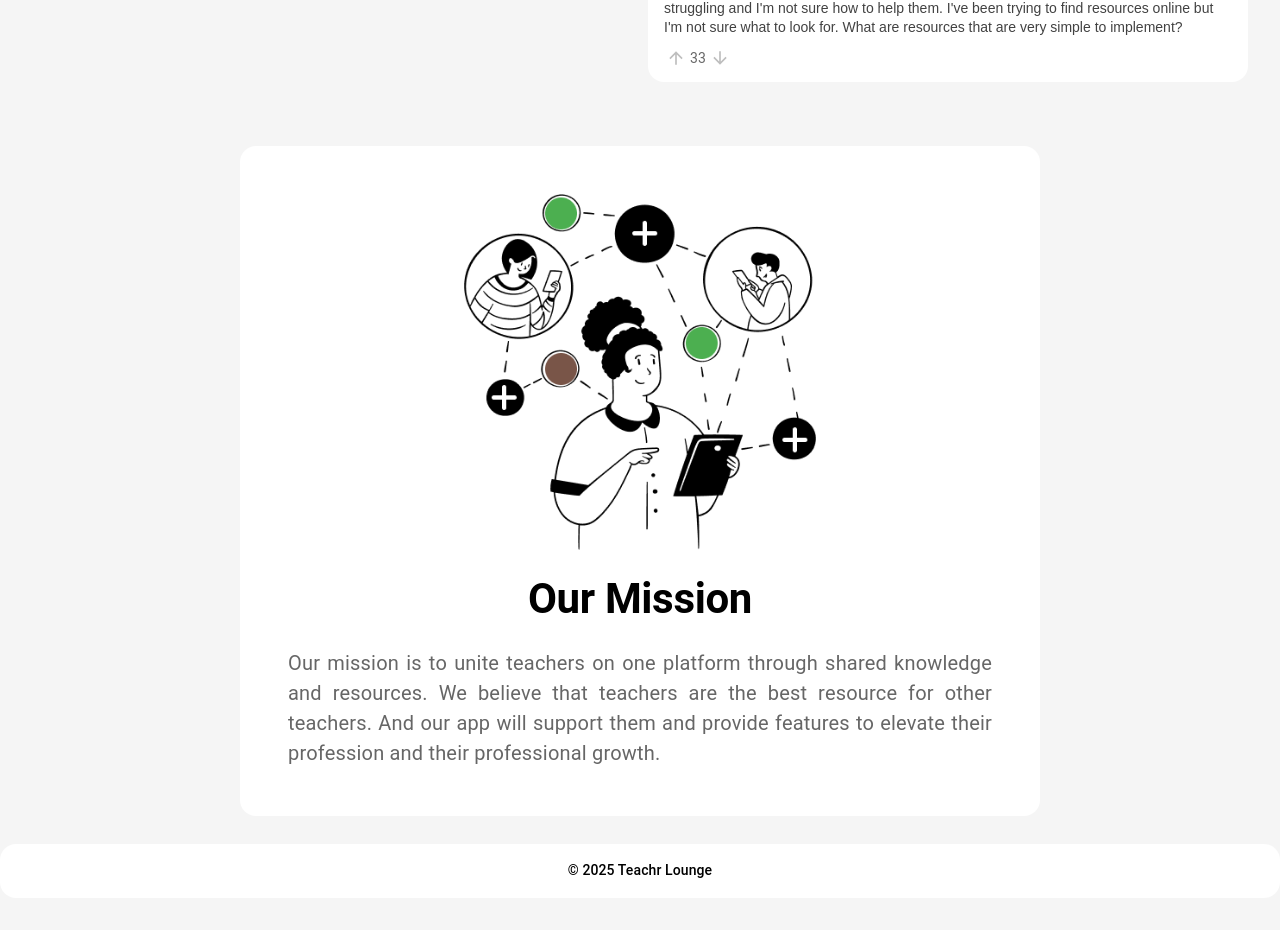
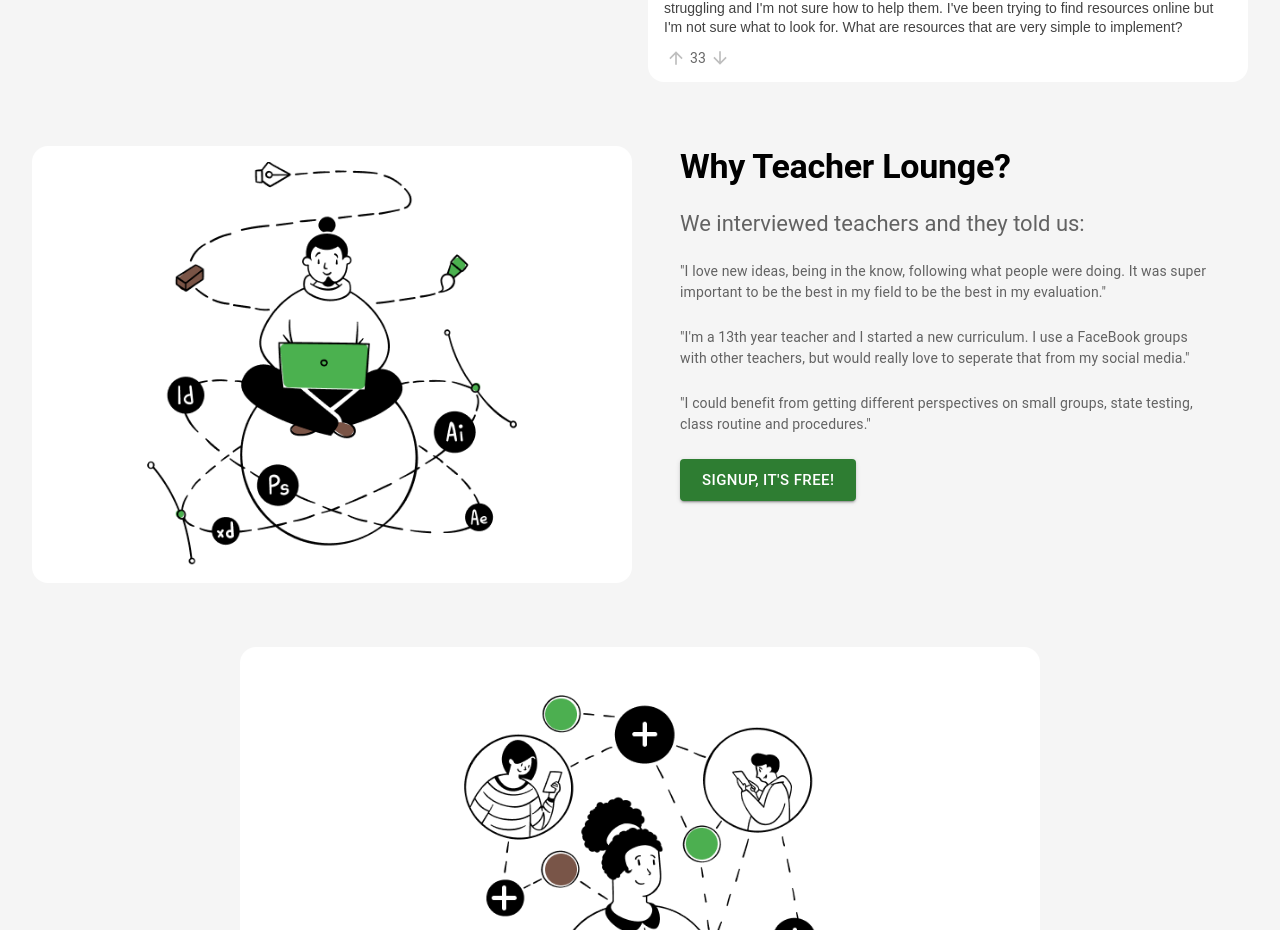
Before and after one commit to ChaseTheCoder/teachr-frontend, a Next.js app: page / in a window 1280 px wide. Shown: the part 1017-1947 px from the top of the page. Built offline with nearby package versions, Linux system fonts and the light colour scheme; no server answers.

Commit message:
add to landing page and add selected to notifications if unread

```diff
--- a/app/(loggedin)/notifications/notifications.tsx
+++ b/app/(loggedin)/notifications/notifications.tsx
@@ -141,6 +141,7 @@ export default function Notifications() {
                   <ListItemButton
                     alignItems="center"
                     key={notification.id}
+                    selected={!notification.read}
                     onClick={(e) => {
                       e.preventDefault();
                       handleNotificationClick(notificationUrl, notification.id, notification.read);
--- a/app/page.tsx
+++ b/app/page.tsx
@@ -161,6 +161,47 @@ export default function Home() {
           }
         </Grid>
       </Grid>
+      <Grid container spacing={2} sx={{ paddingX: { xs: 1, md: 4 }, marginTop: 4 }}>
+        <Grid item xs={12} md={6}>
+            <Box sx={{ padding: 2, borderRadius: 4, bgcolor: '#ffffff', height: '100%', display: 'flex', justifyContent: 'center', alignItems: 'center' }} >
+            <Image
+              src="/Automate.png"
+              alt="Educational Illustration of teachers connecting online."
+              width={0}
+              height={0}
+              sizes="30vw"
+              style={{ width: '65%', height: 'auto' }}
+            />
+            </Box>
+        </Grid>
+        <Grid item xs={12} md={6}>
+          <Box sx={{ display: 'flex', flexDirection: 'column', paddingX: { xs: 1, md: 4 }, paddingTop: { xs: 3, md: 0 }, maxWidth: '900px' }} gap={{ xs: 2, md:3 }}>
+            <Typography variant='h2' fontWeight='bold' fontSize={{ xs: 24, sm: 28, md: 34 }}>Why Teacher Lounge?</Typography>
+            <Typography variant='h3' fontSize={{ xs: 18, sm: 22 }} color='textSecondary'>
+              We interviewed teachers and they told us:
+            </Typography>
+            <Typography fontSize={14} color='textSecondary'>
+              &quot;I love new ideas, being in the know, following what people were doing. It was super important to be the best in my field to be the best in my evaluation.&quot;
+            </Typography>
+            <Typography fontSize={14} color='textSecondary'>
+              &quot;I&apos;m a 13th year teacher and I started a new curriculum. I use a FaceBook groups with other teachers, but would really love to seperate that from my social media.&quot;
+            </Typography>
+            <Typography fontSize={14} color='textSecondary'>
+              &quot;I could benefit from getting different perspectives on small groups, state testing, class routine and procedures.&quot;
+            </Typography>
+            <Link href='/feed'>
+              <Button
+                color='success'
+                href={'/api/auth/signup'}
+                variant='contained'
+                size='large'
+              >
+                Signup, it&apos;s Free!
+              </Button>
+            </Link>
+          </Box>
+        </Grid>
+      </Grid>
       <Box sx={{ display: 'flex', flexDirection: 'column', height: '100%', justifyContent: 'center', textAlign: 'center', alignItems: 'center', paddingTop: 6 }} gap={{xs: 1, md: 2}}>
         <Surface>
           <Box sx={{ display: 'flex', flexDirection: 'column', height: '100%', justifyContent: 'center', textAlign: 'center', alignItems: 'center', padding: 4, width: { xs: '90vw', md: '60vw' } }} gap={3}>
```
